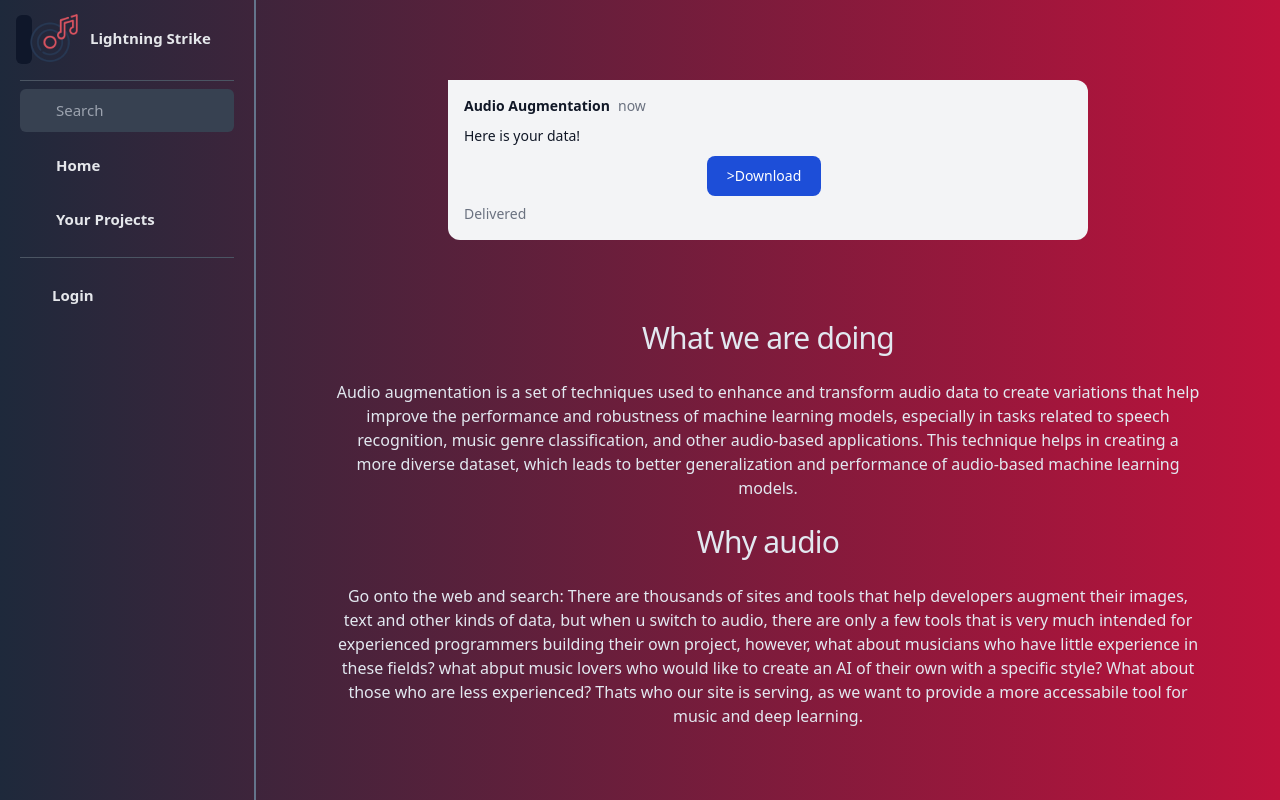
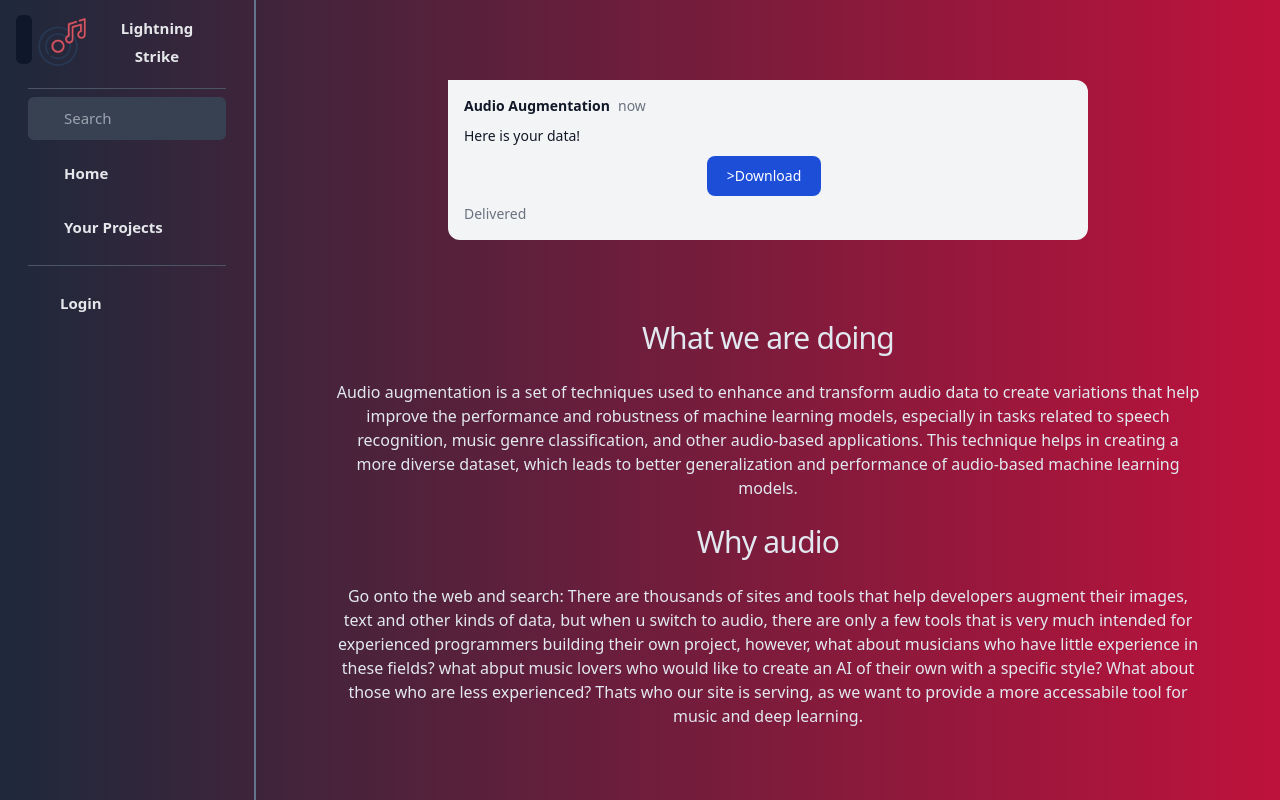
Before and after one commit to DasFremeder/audio_augmentation_website, a Python web app: template template/finished.html in a window 1280 px wide. Run offline with Jinja, Linux system fonts and the light colour scheme; the template is opened without the code that fills it, so the values that code supplies are empty; some libraries are stand-ins or nearby versions.

Commit message:
nothing important

```diff
--- a/template/checkbox.html
+++ b/template/checkbox.html
@@ -14,7 +14,7 @@
             <span class="absolute text-slate-200 text-4xl top-5 left-4 cursor-pointer" onclick="openSidebar()">
                 <i class="bi bi-filter-left px-2 bg-slate-900 rounded-md"></i>
             </span>
-            <div class="sidebar absolute top-0 bottom-0 lg:left-0 text-center bg-slate-750 border-slate-500 border-r-2 px-5"
+            <div class="sidebar absolute top-0 bottom-0 lg:left-0 text-center bg-slate-750 border-slate-500 border-r-2 px-7"
                 style="width: 20%">
                 <div class="text-gray-100 text-xl">
                     <div class="p-2.5 mt-1 flex items-center">
--- a/template/finished.html
+++ b/template/finished.html
@@ -15,7 +15,7 @@
             <span class="absolute text-slate-200 text-4xl top-5 left-4 cursor-pointer" onclick="openSidebar()">
                 <i class="bi bi-filter-left px-2 bg-slate-900 rounded-md"></i>
             </span>
-            <div class="sidebar absolute top-0 bottom-0 lg:left-0 text-center bg-slate-750 border-slate-500 border-r-2 px-5"
+            <div class="sidebar absolute top-0 bottom-0 lg:left-0 text-center bg-slate-750 border-slate-500 border-r-2 px-7"
                 style="width: 20%">
                 <div class="text-gray-100 text-xl">
                     <div class="p-2.5 mt-1 flex items-center">
--- a/template/outputSelect.html
+++ b/template/outputSelect.html
@@ -14,7 +14,7 @@
             <span class="absolute text-slate-200 text-4xl top-5 left-4 cursor-pointer" onclick="openSidebar()">
                 <i class="bi bi-filter-left px-2 bg-slate-900 rounded-md"></i>
             </span>
-            <div class="sidebar absolute top-0 bottom-0 lg:left-0 text-center bg-slate-750 border-slate-500 border-r-2 px-5"
+            <div class="sidebar absolute top-0 bottom-0 lg:left-0 text-center bg-slate-750 border-slate-500 border-r-2 px-7"
                 style="width: 20%">
                 <div class="text-gray-100 text-xl">
                     <div class="p-2.5 mt-1 flex items-center">
```
